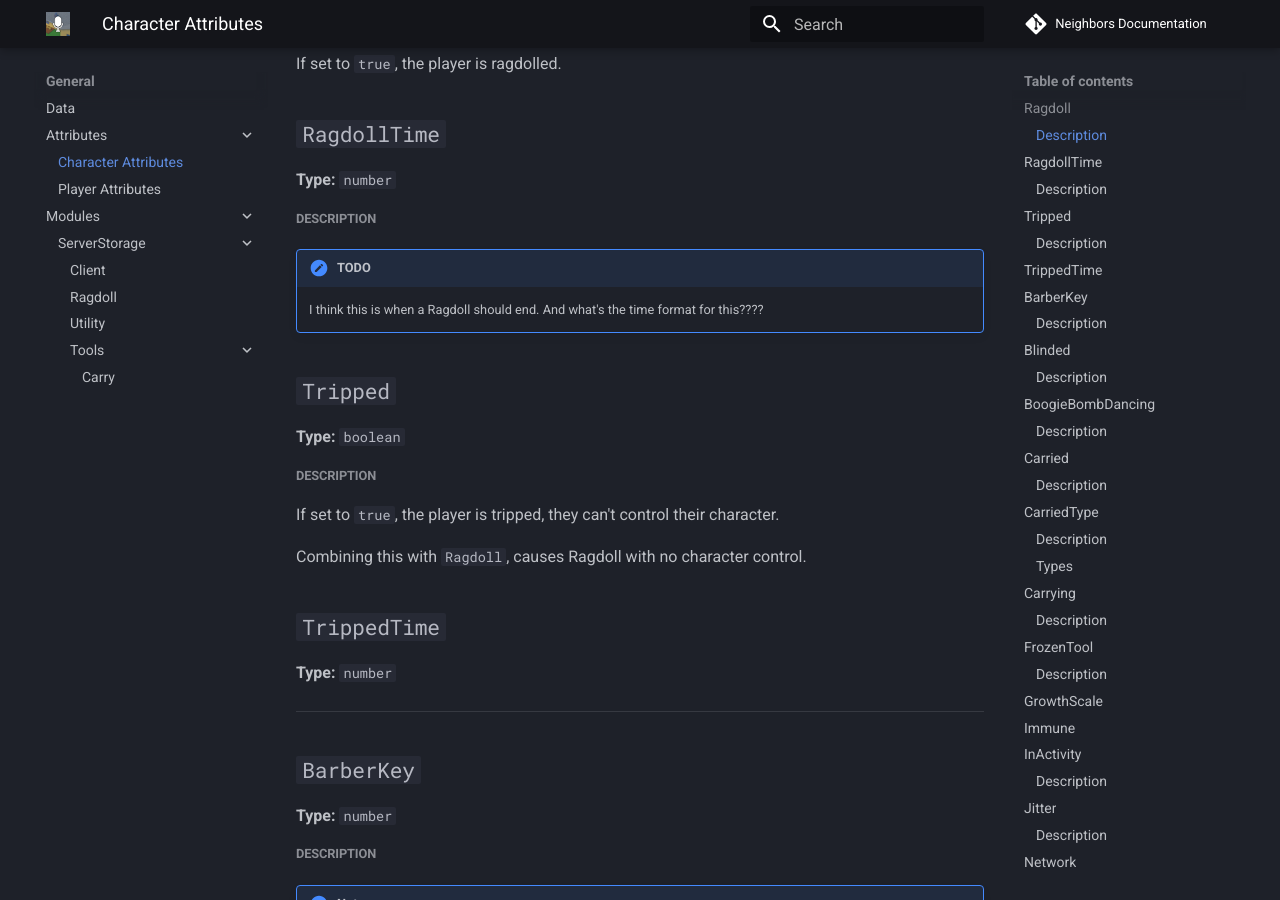
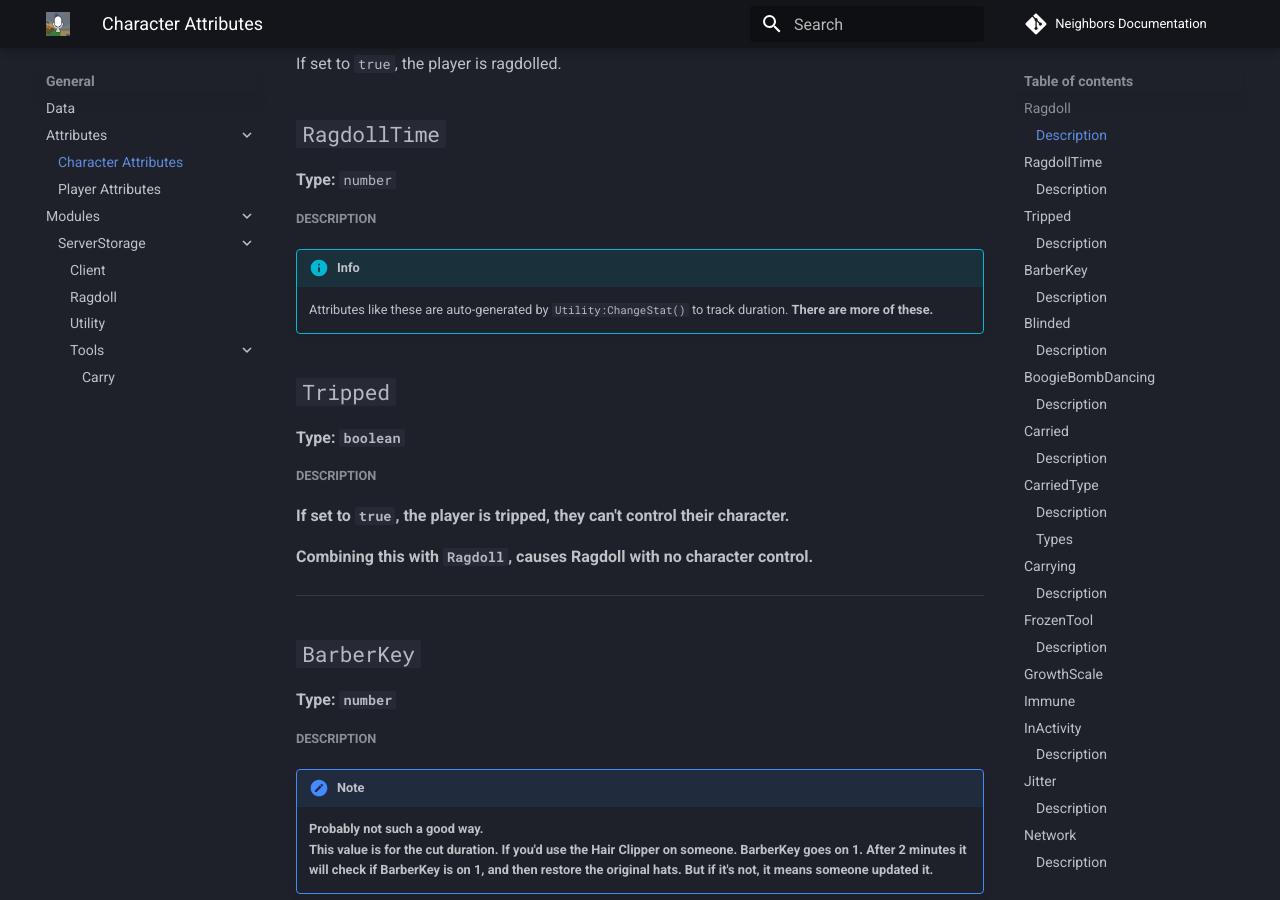
Before and after one commit to TheBoogle/neighbors-documentation, an MkDocs documentation site: the page built from docs/General/Attributes/Character_Attributes.md, in a window 1280 px wide and 900 px high, scrolled down 517 px. Built offline with MkDocs 1.6.1 and Material for MkDocs 9.7.7, drawn with Linux system fonts in a browser that asks for light colours; comment, search, counter and statistics services are not loaded.

Commit message:
Update Character_Attributes.md

```diff
--- a/docs/General/Attributes/Character_Attributes.md
+++ b/docs/General/Attributes/Character_Attributes.md
@@ -18,8 +18,9 @@ If set to ``true``, the player is ragdolled.
 **Type:** `number`
 
 ##### Description
-!!! note end "TODO"
-    I think this is when a Ragdoll should end. And what's the time format for this????
+!!! info end
+    Attributes like these are auto-generated by ``Utility:ChangeStat()`` to track duration.
+    <b>There are more of these.
 
 ## `Tripped`
 **Type:** `boolean`
@@ -28,9 +29,6 @@ If set to ``true``, the player is ragdolled.
 If set to ``true``, the player is tripped, they can't control their character.
 
 Combining this with ``Ragdoll``, causes Ragdoll with no character control.
-
-## `TrippedTime`
-**Type:** `number`
 
 
 <hr></hr>
@@ -110,6 +108,7 @@ Whether a Player is frozen or not. If on ``true`` player can't be re-frozen or l
 ## `Immune`
 **Type:** `boolean`
 
+
 ## `InActivity`
 **Type:** `boolean`
 ##### Description
```
